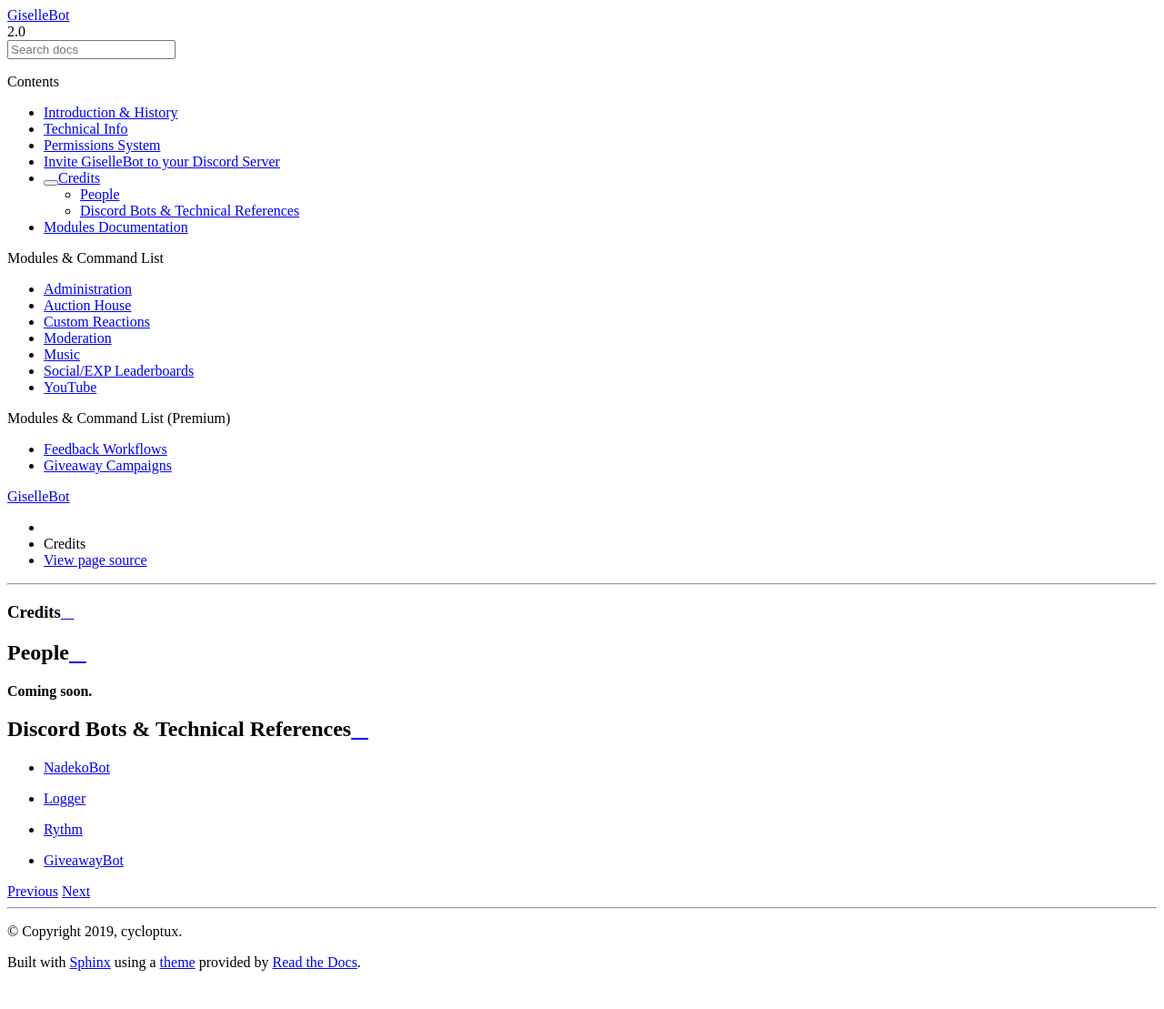
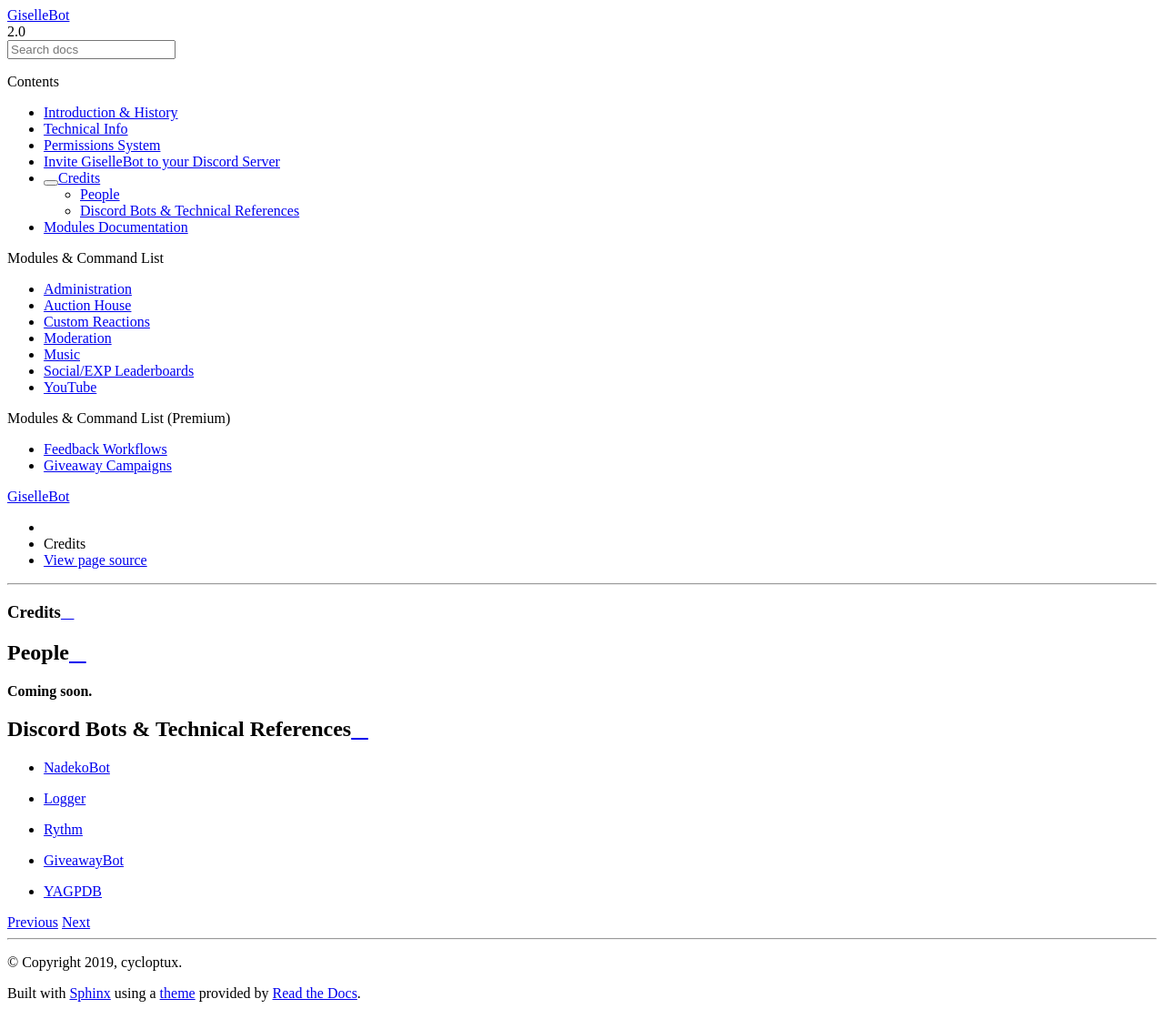
Before and after one commit to cycloptux/GiselleBot-Documentation, a Sphinx documentation site: the page built from docs/source/credits.rst, in a window 1280 px wide. Shown: the whole page at 91% size. Built offline with Sphinx 7.4.7 and the Read the Docs theme 2.0.0, drawn with Linux system fonts in a browser that asks for light colours; before the commit the page ends 1075 px from its top, so only the background shows below that.

Commit message:
Added YAGPDB.

```diff
--- a/docs/source/credits.rst
+++ b/docs/source/credits.rst
@@ -15,3 +15,4 @@
 * `Logger <https://discordbots.org/bot/298822483060981760>`_
 * `Rythm <https://rythmbot.co/>`_
 * `GiveawayBot <https://giveawaybot.party/>`_
+* `YAGPDB <https://yagpdb.xyz/>`_
```
